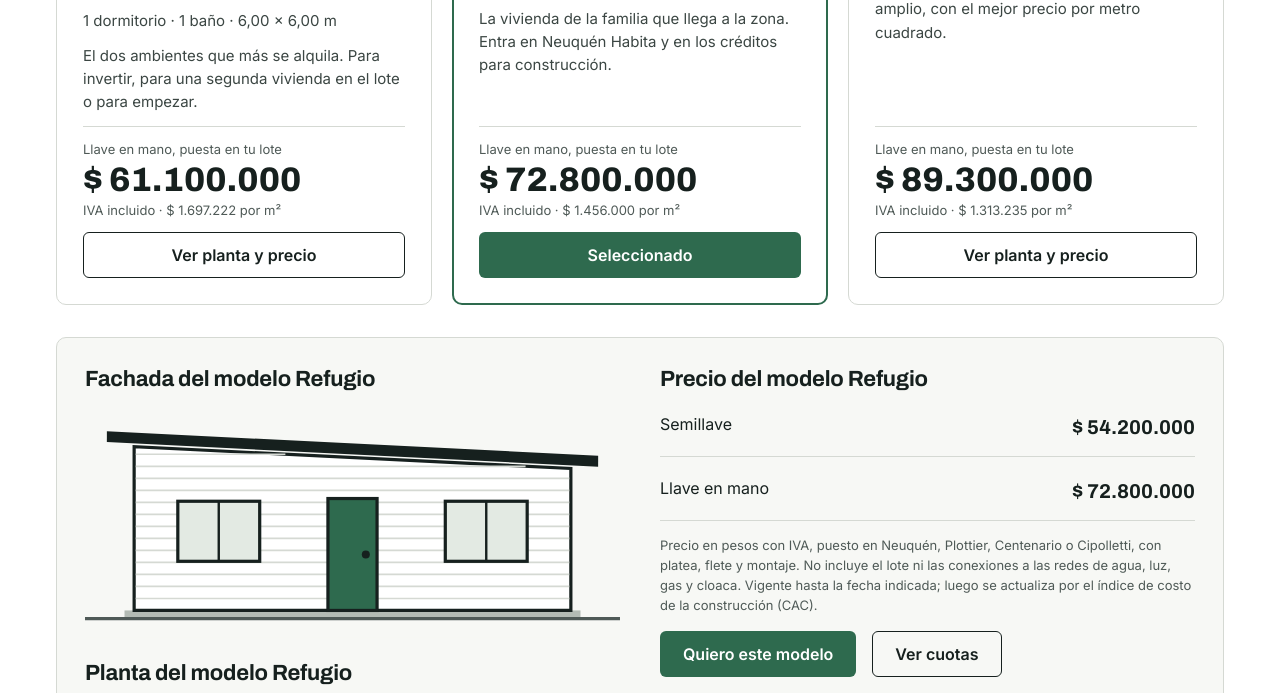
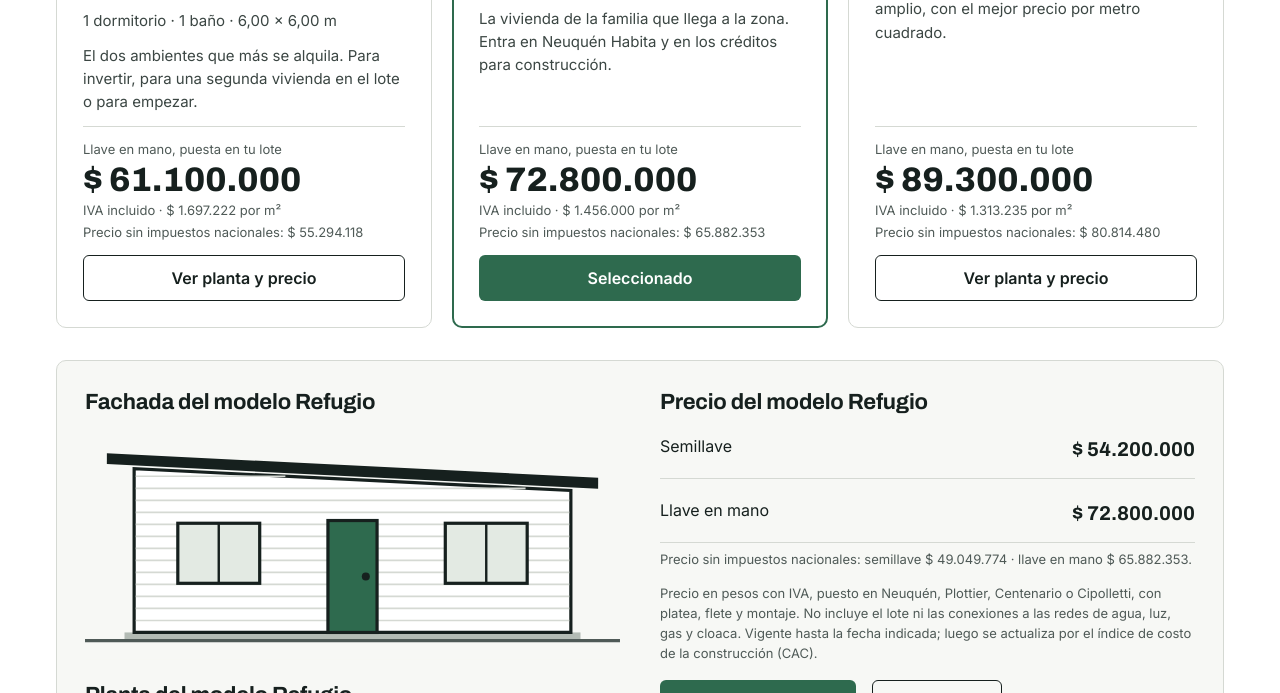
Before and after one commit to turaiz/web, a plain HTML site: page index.html in a window 1280 px wide. Shown: the part 1430-2123 px from the top of the page. Drawn offline with Linux system fonts and the light colour scheme.

Commit message:
Muestra el precio sin impuestos nacionales (Ley 27.743 / Res. 4/2025)
Co-Authored-By: Claude Opus 5.5 <noreply@anthropic.com>
Claude-Session: https://claude.ai/code/session_01EZ9BK6HoyXXDY55dqcU5zR

```diff
--- a/index.html
+++ b/index.html
@@ -261,6 +261,7 @@ footer b{font-family:var(--display);letter-spacing:.06em;color:var(--night-ink)}
         <h3 id="price-title">Precio</h3>
         <div class="kv"><span>Semillave</span><b id="p-semi"></b></div>
         <div class="kv"><span>Llave en mano</span><b id="p-llave"></b></div>
+        <p class="note" id="p-sinimp"></p>
         <p class="note" style="margin-top:8px">Precio en pesos con IVA, puesto en Neuquén, Plottier, Centenario o Cipolletti, con platea, flete y montaje. No incluye el lote ni las conexiones a las redes de agua, luz, gas y cloaca. Vigente hasta la fecha indicada; luego se actualiza por el índice de costo de la construcción (CAC).</p>
         <div class="row" style="margin-top:10px"><a class="btn btn--pine" href="#contacto" id="want-model">Quiero este modelo</a><a class="btn btn--line" href="#cuotas">Ver cuotas</a></div>
       </div>
@@ -407,6 +408,7 @@ const CONFIG = {
   validez: "Precios válidos hasta [FECHA]",
   plazoDias: "[PLAZO]",
   tna: 0.30,                         // tasa nominal anual del plan propio
+  ivaVenta: 0.105,                  // IVA incluido en los precios (10,5% vivienda; si el contador define 21%, cambiar acá)
   ivaIntereses: 0.105,               // IVA sobre intereses (sigue al bien; validar con contador)
   tasaUva: 0.10,                     // tasa real anual sobre UVA de los planes indexados
   efectivoMin: 0.15,                 // anticipo mínimo en efectivo (sobre el precio)
@@ -454,6 +456,7 @@ const CONFIG = {
 /* =================================================================================== */
 
 const $ = (id) => document.getElementById(id);
+const sinImp = (v) => v / (1 + CONFIG.ivaVenta);
 const ars = (v) => "$ " + Math.round(v).toLocaleString("es-AR");
 const pct = (v) => (v * 100).toFixed(1).replace(".", ",") + "%";
 const state = { model: "refugio", mod: "llave", plan: 2, sel: {} };
@@ -526,7 +529,7 @@ function renderConfig() {
   ch.forEach((it) => { const v = lineTotal(it, m); add(itemLabel(it), (v < 0 ? "− " : "+ ") + ars(Math.abs(v))); });
   const tot = configTotal(m);
   $("s-total").textContent = ars(tot);
-  $("s-m2").textContent = `${ars(tot / m.m2)} por m² · IVA incluido`;
+  $("s-m2").textContent = `${ars(tot / m.m2)} por m² · IVA incluido · Precio sin impuestos nacionales: ${ars(sinImp(tot))}`;
 }
 
 function cuotaFija(saldo, tna, n) { const i = tna / 12; return i > 0 ? saldo * i / (1 - Math.pow(1 + i, -n)) : saldo / n; }
@@ -580,7 +583,7 @@ function renderCards() {
        <p class="spec">${m.dorm} · ${m.banos} · ${m.medidas}</p>
        <p class="para">${m.para}</p>
        <div class="price"><small>${state.mod === "llave" ? "Llave en mano" : "Semillave"}, puesta en tu lote</small><b>${ars(price)}</b>
-       <small>IVA incluido · ${ars(price / m.m2)} por m²</small></div>`;
+       <small>IVA incluido · ${ars(price / m.m2)} por m²</small><small>Precio sin impuestos nacionales: ${ars(sinImp(price))}</small></div>`;
     const b = document.createElement("button");
     b.type = "button"; b.className = "btn " + (sel ? "btn--pine" : "btn--line");
     b.textContent = sel ? "Seleccionado" : "Ver planta y precio";
@@ -608,6 +611,7 @@ function renderDetail() {
   });
   $("plan-note").textContent = `Esquema orientativo, sin escala exacta. ${m.medidas}, ${m.m2} m² cubiertos.`;
   $("p-semi").textContent = ars(m.semi); $("p-llave").textContent = ars(m.llave);
+  $("p-sinimp").textContent = `Precio sin impuestos nacionales: semillave ${ars(sinImp(m.semi))} · llave en mano ${ars(sinImp(m.llave))}.`;
 }
 
 function parseNum(v) { return Number(String(v || "").replace(/[^0-9]/g, "")) || 0; }
```
